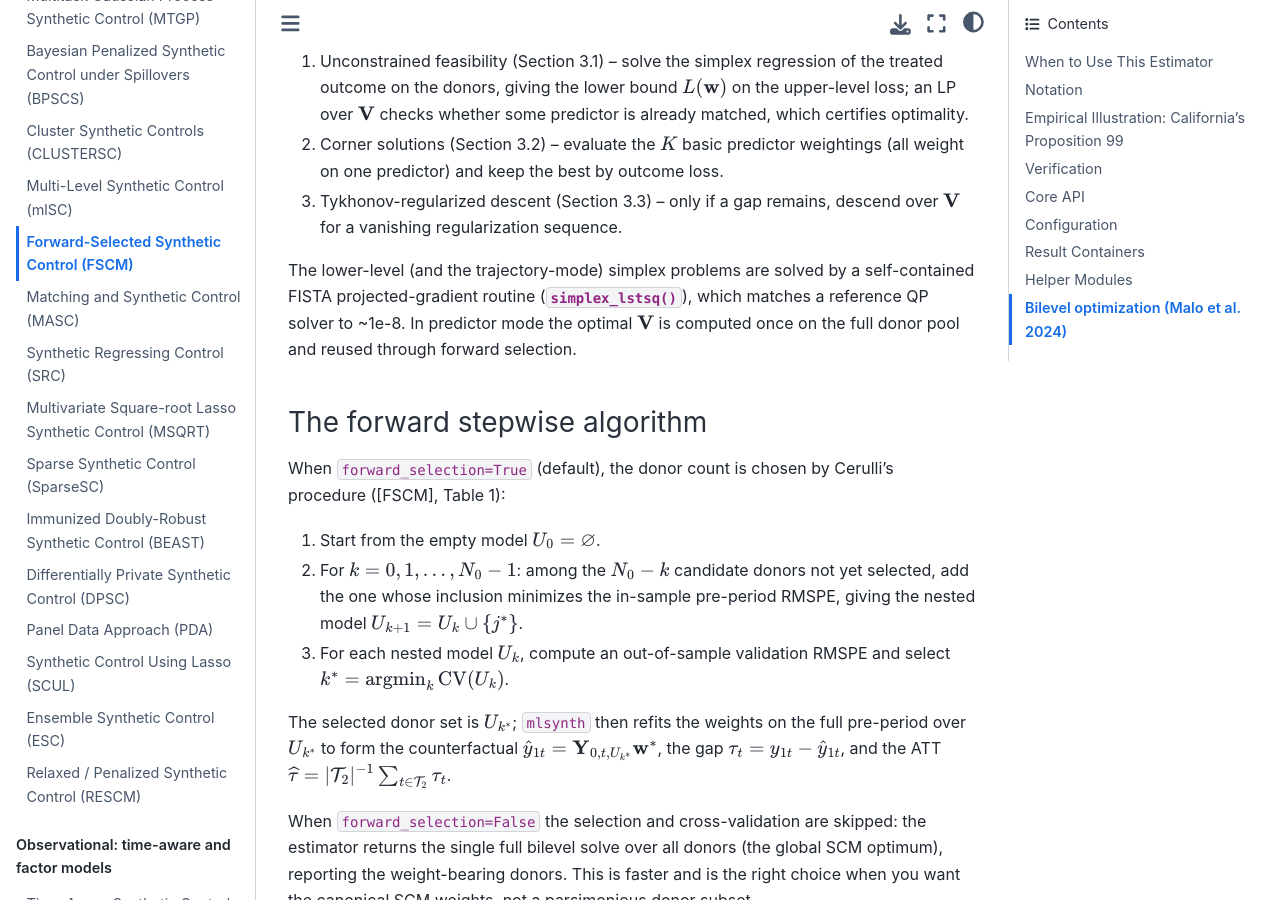
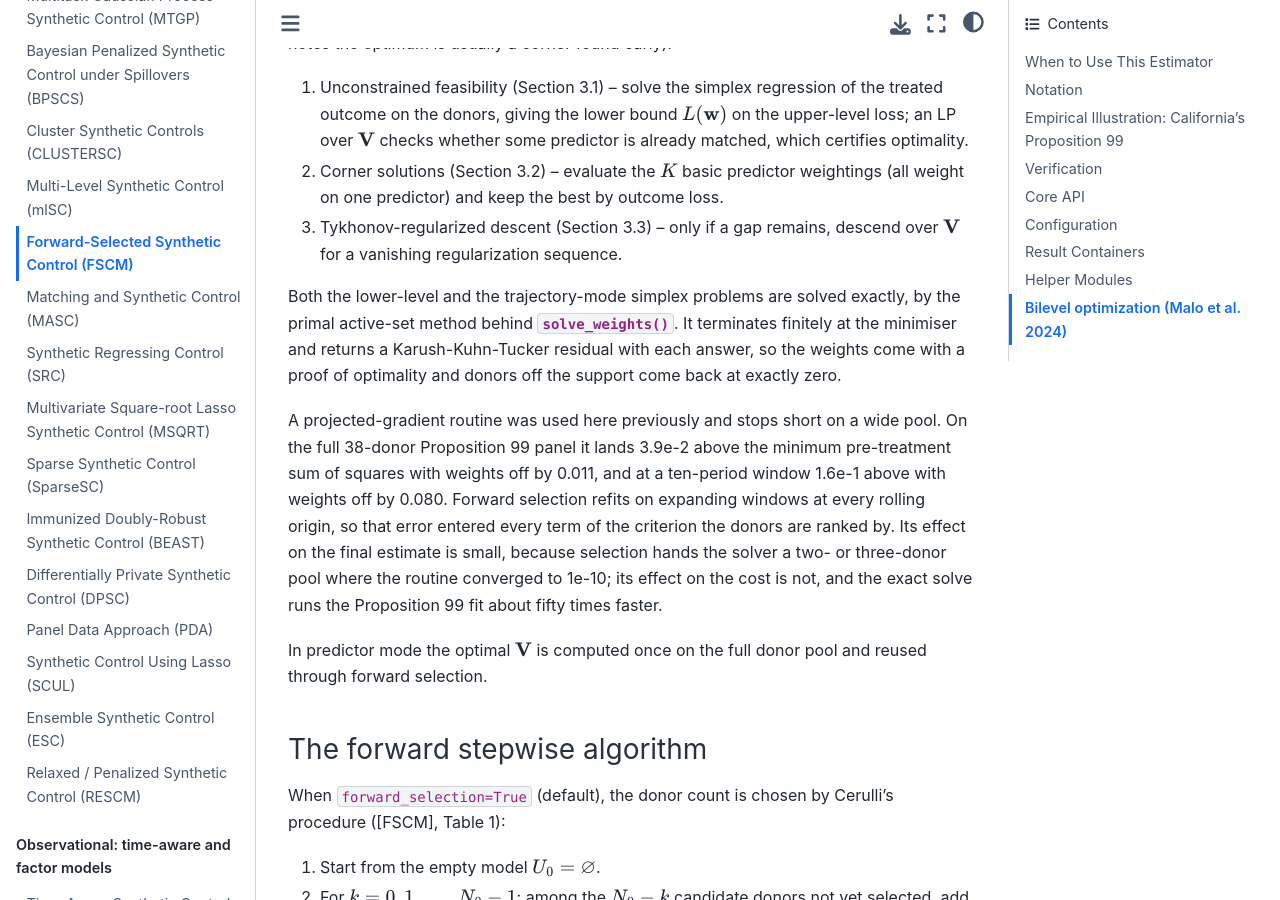
Before and after one commit to jgreathouse9/mlsynth, a Sphinx documentation site: the page built from docs/fscm.rst, in a window 1280 px wide and 900 px high, scrolled down 1912 px. Built offline with Sphinx 7.4.7 and the Sphinx Book theme 1.1.4, drawn with Linux system fonts in a browser that asks for light colours; pages that are not in the unit, such as notebooks, are missing from menus; some of the changed text lies outside the part shown.

Commit message:
Move FSCM's trajectory weights onto the shared weight solver
FSCM has two weight paths. The predictor path already ran the exact active
set: bilevel/stages.py moved it off the FISTA primitive with a comment saying
the latter under-converges on long pre-periods and, on Proposition 99, misses
the Malo et al. (2024) corner optimum at Utah 0.3939. The trajectory path was
left on FISTA and carried the same defect.

Measured on the full donor pools, it is real. Proposition 99 at T0 = 19 lands
3.9e-2 above the minimum pre-treatment sum of squares with weights off by
0.011; at a ten-period window, 1.6e-1 above with weights off by 0.080.
_rolling_origin_rmspe refits on expanding windows Y[:t] at every origin, so the
error was in every term of the criterion forward selection ranks donors by.

The effect on the final estimate is small, and the reason is the useful part:
selection hands the solver a two- or three-donor pool, and on one that small
FISTA converged to 1.9e-5 on Proposition 99 and 1.1e-10 on Basque. The large
gaps are on the full pool, which FSCM only touches while sweeping candidates.
Proposition 99's ATT moves from -20.150227 to -20.151918 and Basque's does not
move at all; both panels select the same donors as before. The pin is the
certified minimiser, not a re-fit of the new output: on the selected pool the
new weights attain 73.944458 against FISTA's 73.944477 with a KKT residual
below 1e-9.

The cost is where the change pays. Timed on the same config with only the
solver swapped, the Proposition 99 fit goes 27.93s to 0.57s and Basque 7.74s to
0.11s. Consecutive rolling origins differ by one row, so each seeds the next;
the seed only names the support, and the active set still determines the
weights.

The docs page claimed the projected-gradient routine "matches a reference QP
solver to ~1e-8", which the measurements above contradict on a wide pool. Both
places stating it are corrected.

Three mutants. The warm-start one survived its first run, exactly as its own
models line predicted: an infeasible seed is discarded, so it changes work and
not output and no assertion on weights can see it. The test written to kill it
asserts on the seed instead of the answer.

18 new tests, 100% coverage on fscm_helpers/estimation.py; all four existing
FSCM suites pass, with one label pin updated.

Co-Authored-By: Claude Opus 5 <noreply@anthropic.com>
Claude-Session: https://claude.ai/code/session_01GT9juWkWXQDd98vJC4mqj3

```diff
--- a/docs/fscm.rst
+++ b/docs/fscm.rst
@@ -28,7 +28,7 @@ unlike the :math:`2^N` exhaustive subset search.
 The donor (and predictor) weights are computed by the bilevel optimization
 of Malo, Eskelinen, Zhou and Kuosmanen [malo2023computing]_, implemented from
 scratch in :mod:`mlsynth.utils.fscm_helpers.bilevel` -- no external QP solver
-is used. Two switches control the estimator:
+is used; the simplex programs go through the library's own exact active set. Two switches control the estimator:
 
 * ``forward_selection`` (default ``True``) -- when ``True``, run the greedy
   forward selection with rolling-origin out-of-sample validation, fitting each
@@ -108,12 +108,25 @@ certified (the paper notes the optimum is usually a corner found early):
 3. Tykhonov-regularized descent (Section 3.3) -- only if a gap remains,
    descend over :math:`\mathbf{V}` for a vanishing regularization sequence.
 
-The lower-level (and the trajectory-mode) simplex problems are solved by a
-self-contained FISTA projected-gradient routine
-(:func:`~mlsynth.utils.fscm_helpers.bilevel.simplex_lstsq`), which matches a
-reference QP solver to ~1e-8. In predictor mode the optimal :math:`\mathbf{V}`
-is computed once on the full donor pool and reused through forward
-selection.
+Both the lower-level and the trajectory-mode simplex problems are solved
+exactly, by the primal active-set method behind
+:func:`~mlsynth.utils.weights.solve_weights`. It terminates finitely at the
+minimiser and returns a Karush-Kuhn-Tucker residual with each answer, so the
+weights come with a proof of optimality and donors off the support come back at
+exactly zero.
+
+A projected-gradient routine was used here previously and stops short on a wide
+pool. On the full 38-donor Proposition 99 panel it lands 3.9e-2 above the
+minimum pre-treatment sum of squares with weights off by 0.011, and at a
+ten-period window 1.6e-1 above with weights off by 0.080. Forward selection
+refits on expanding windows at every rolling origin, so that error entered
+every term of the criterion the donors are ranked by. Its effect on the final
+estimate is small, because selection hands the solver a two- or three-donor
+pool where the routine converged to 1e-10; its effect on the cost is not, and
+the exact solve runs the Proposition 99 fit about fifty times faster.
+
+In predictor mode the optimal :math:`\mathbf{V}` is computed once on the full
+donor pool and reused through forward selection.
 
 The forward stepwise algorithm
 ~~~~~~~~~~~~~~~~~~~~~~~~~~~~~~~
@@ -321,12 +334,16 @@ Verification
    optimum of Malo et al. [malo2023computing]_ exactly (:math:`R^2 = 0.979`,
    Table 1 donor weights), which the *Synth* package does not reach.
 
-   Solver. The self-contained FISTA simplex solver agrees with a reference
-   QP solver to ~1e-8 over random problems; the bilevel ``unconstrained``
-   feasibility certificate, corner-solution bounds, and a determinism check are
-   unit-tested (``mlsynth/tests/test_fscm_bilevel.py``). All four
-   ``forward_selection`` x ``covariates`` combinations are exercised in
-   ``mlsynth/tests/test_fscm.py``.
+   Solver. Every simplex solve carries a KKT residual below 1e-9, which
+   settles optimality outright: the constraint set has non-empty relative
+   interior, so the conditions are necessary and sufficient. Moving the
+   trajectory path onto the exact solver changed the Proposition 99 ATT from
+   -20.150227 to -20.151918 and left the Basque ATT unmoved, and selected the
+   same donors on both; ``mlsynth/tests/test_fscm_weight_solver.py`` pins that.
+   The bilevel ``unconstrained`` feasibility certificate, corner-solution
+   bounds, and a determinism check are unit-tested
+   (``mlsynth/tests/test_fscm_bilevel.py``). All four ``forward_selection`` x
+   ``covariates`` combinations are exercised in ``mlsynth/tests/test_fscm.py``.
 
 Core API
 --------
```
Also changed, not shown: 4 other files.
